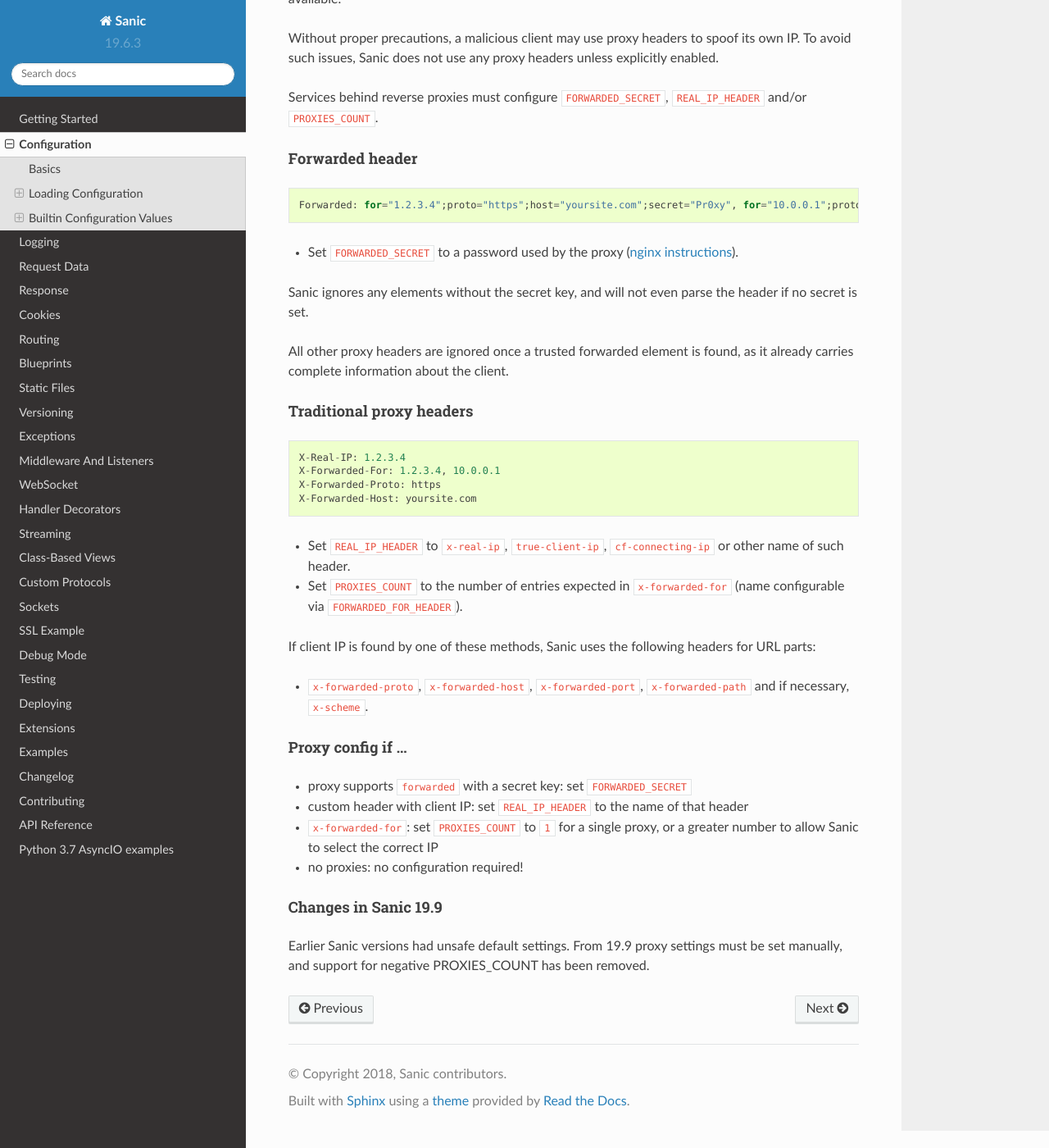
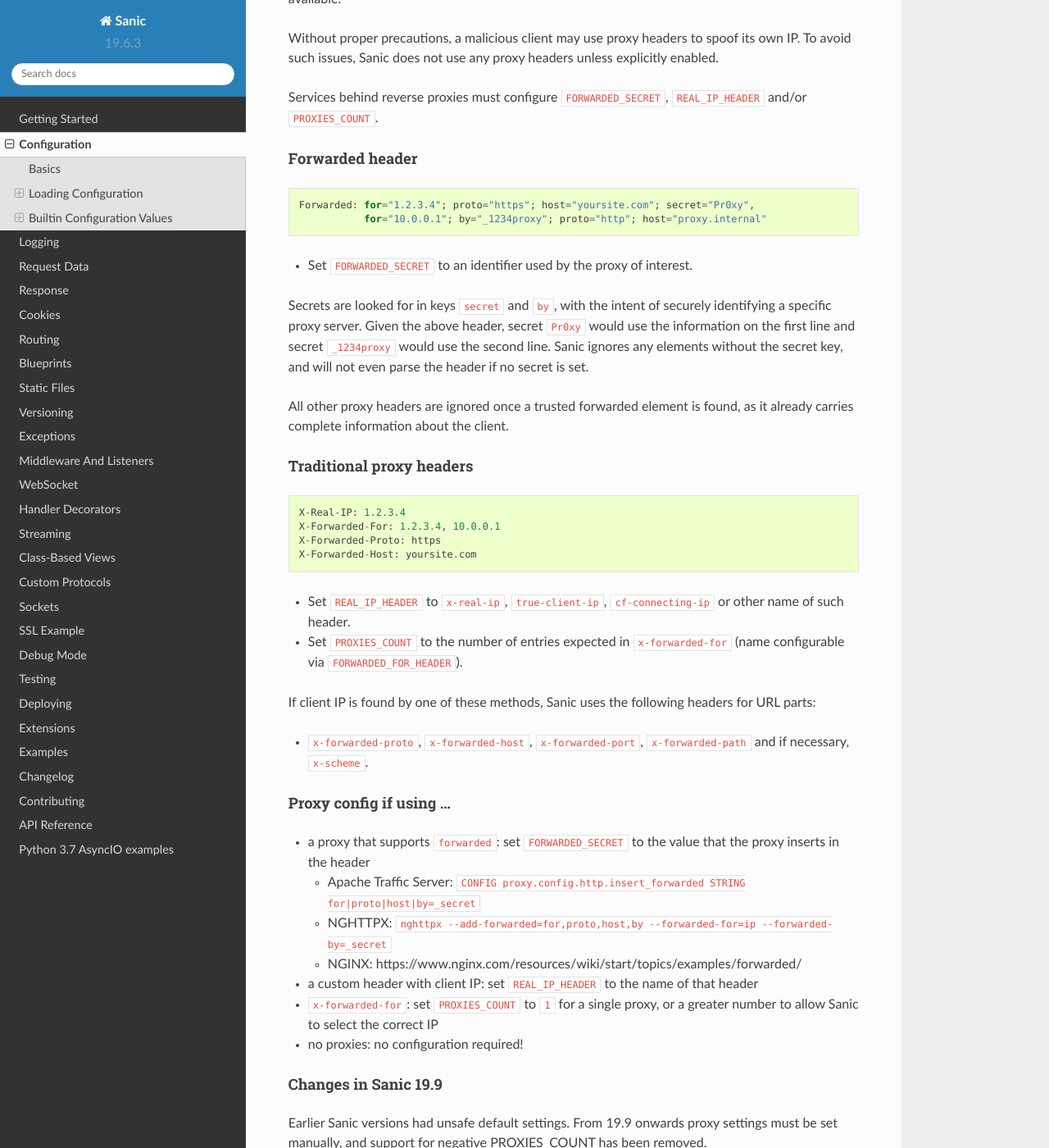
Before and after one commit to sanic-org/sanic, a Sphinx documentation site: the page built from docs/sanic/config.md, in a window 1280 px wide and 1400 px high, scrolled down 3958 px. Shown: the whole window at 82% size. Built offline with Sphinx 7.4.7 and the Read the Docs theme 2.0.0, drawn with Linux system fonts in a browser that asks for light colours.

Commit message:
Add support for by=_proxySecret, updated docs, updated tests.

````diff
--- a/docs/sanic/config.md
+++ b/docs/sanic/config.md
@@ -165,12 +165,13 @@
 #### Forwarded header
 
 ```
-Forwarded: for="1.2.3.4";proto="https";host="yoursite.com";secret="Pr0xy", for="10.0.0.1";proto="http";host="proxy.internal"
+Forwarded: for="1.2.3.4"; proto="https"; host="yoursite.com"; secret="Pr0xy",
+           for="10.0.0.1"; by="_1234proxy"; proto="http"; host="proxy.internal"
 ```
 
-* Set `FORWARDED_SECRET` to a password used by the proxy ([nginx instructions](https://www.nginx.com/resources/wiki/start/topics/examples/forwarded/)).
+* Set `FORWARDED_SECRET` to an identifier used by the proxy of interest.
 
-Sanic ignores any elements without the secret key, and will not even parse the header if no secret is set.
+Secrets are looked for in keys `secret` and `by`, with the intent of securely identifying a specific proxy server. Given the above header, secret `Pr0xy` would use the information on the first line and secret `_1234proxy` would use the second line. Sanic ignores any elements without the secret key, and will not even parse the header if no secret is set.
 
 All other proxy headers are ignored once a trusted forwarded element is found, as it already carries complete information about the client.
 
@@ -190,13 +191,17 @@
 
 * `x-forwarded-proto`, `x-forwarded-host`, `x-forwarded-port`, `x-forwarded-path` and if necessary, `x-scheme`.
 
-#### Proxy config if ...
+#### Proxy config if using ...
 
-* proxy supports `forwarded` with a secret key: set `FORWARDED_SECRET`
-* custom header with client IP: set `REAL_IP_HEADER` to the name of that header
+* a proxy that supports `forwarded`: set `FORWARDED_SECRET` to the value that the proxy inserts in the header
+  * Apache Traffic Server: `CONFIG proxy.config.http.insert_forwarded STRING for|proto|host|by=_secret`
+  * NGHTTPX: `nghttpx --add-forwarded=for,proto,host,by --forwarded-for=ip --forwarded-by=_secret`
+  * NGINX: https://www.nginx.com/resources/wiki/start/topics/examples/forwarded/
+
+* a custom header with client IP: set `REAL_IP_HEADER` to the name of that header
 * `x-forwarded-for`: set `PROXIES_COUNT` to `1` for a single proxy, or a greater number to allow Sanic to select the correct IP
 * no proxies: no configuration required!
 
 #### Changes in Sanic 19.9
 
-Earlier Sanic versions had unsafe default settings. From 19.9 proxy settings must be set manually, and support for negative PROXIES_COUNT has been removed.
+Earlier Sanic versions had unsafe default settings. From 19.9 onwards proxy settings must be set manually, and support for negative PROXIES_COUNT has been removed.
````
Also changed, not shown: 2 other files.
